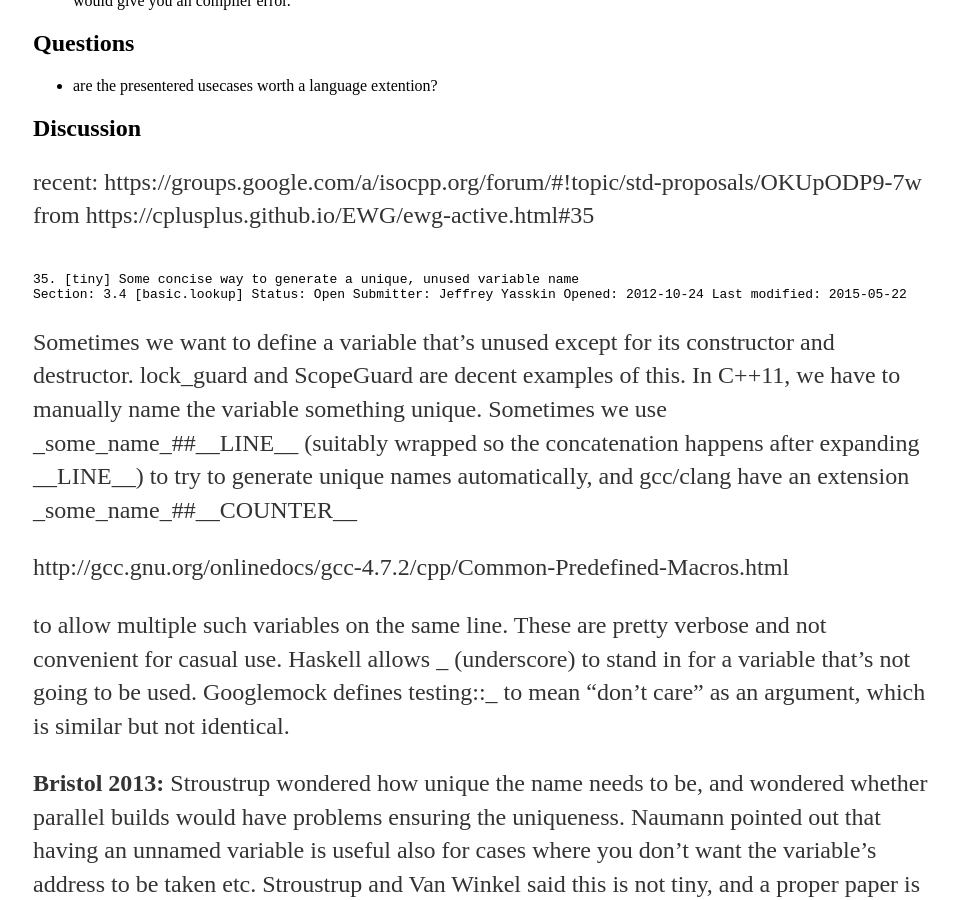
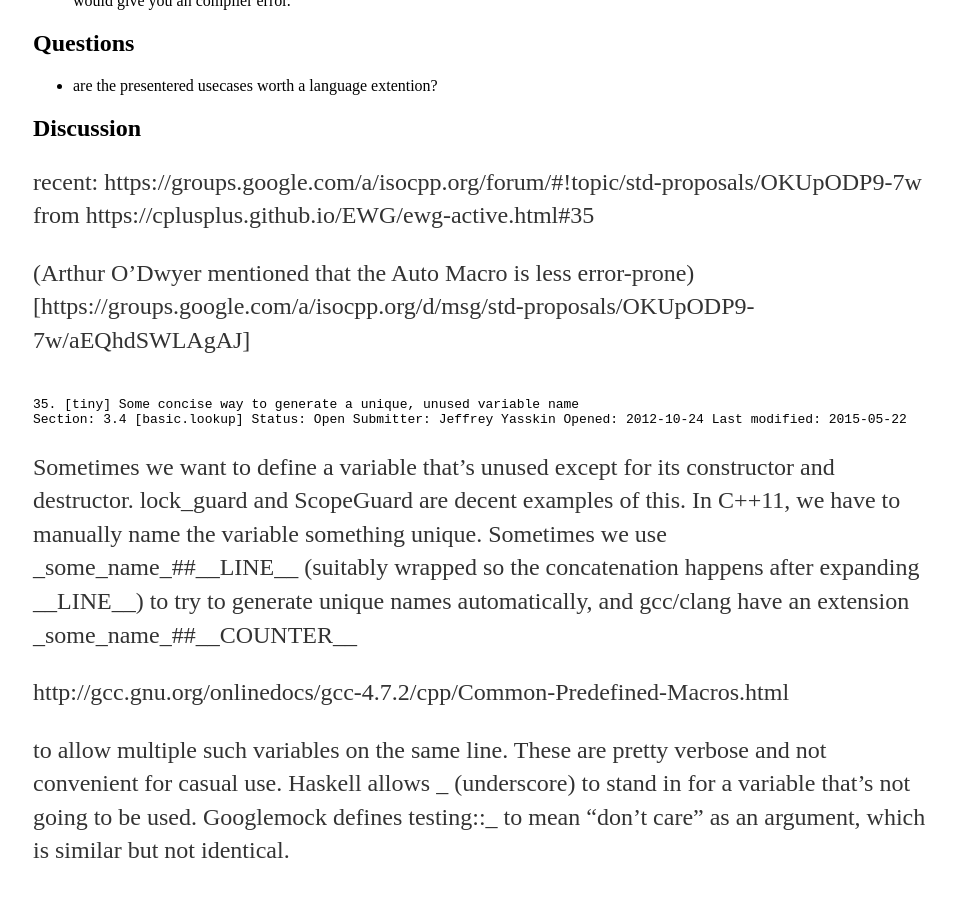
Before and after one commit to janwilmans/janwilmans.github.io, a Jekyll site: the page built from auto.md, in a window 1280 px wide and 900 px high, scrolled down 1827 px. Shown: the whole window, without its empty margins (159-1118 px from the left). Built offline with Jekyll 4.4.1, drawn with Linux system fonts in a browser that asks for light colours; our own code applies the rules of GitHub Pages for plain Markdown files.

Commit message:
Update auto.md

````diff
--- a/auto.md
+++ b/auto.md
@@ -98,6 +98,10 @@ Appearently, this could be useful in TMP to add anonymous member functions to a
 ## Discussion
 recent: https://groups.google.com/a/isocpp.org/forum/#!topic/std-proposals/OKUpODP9-7w
 from https://cplusplus.github.io/EWG/ewg-active.html#35
+
+(Arthur O'Dwyer mentioned that the Auto Macro is less error-prone)[https://groups.google.com/a/isocpp.org/d/msg/std-proposals/OKUpODP9-7w/aEQhdSWLAgAJ]
+
+
 ```
 
 35. [tiny] Some concise way to generate a unique, unused variable name
````
